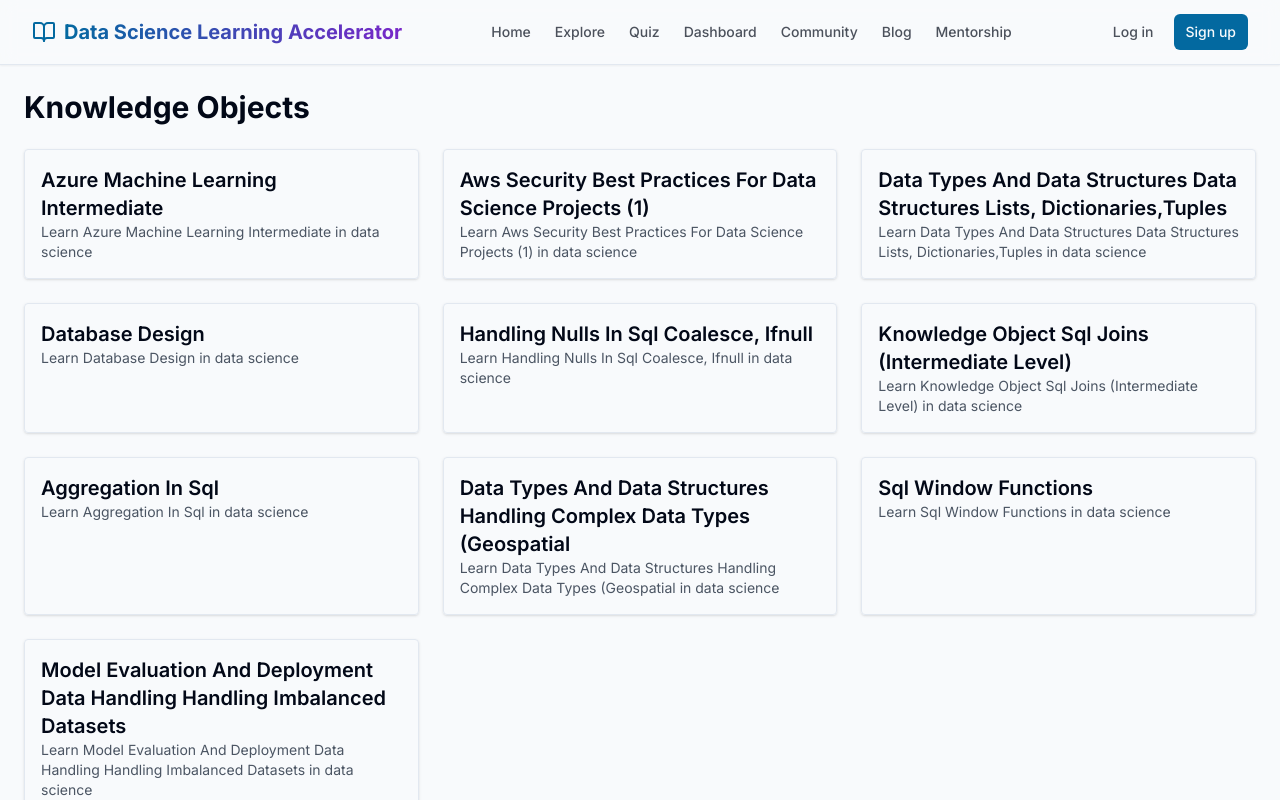
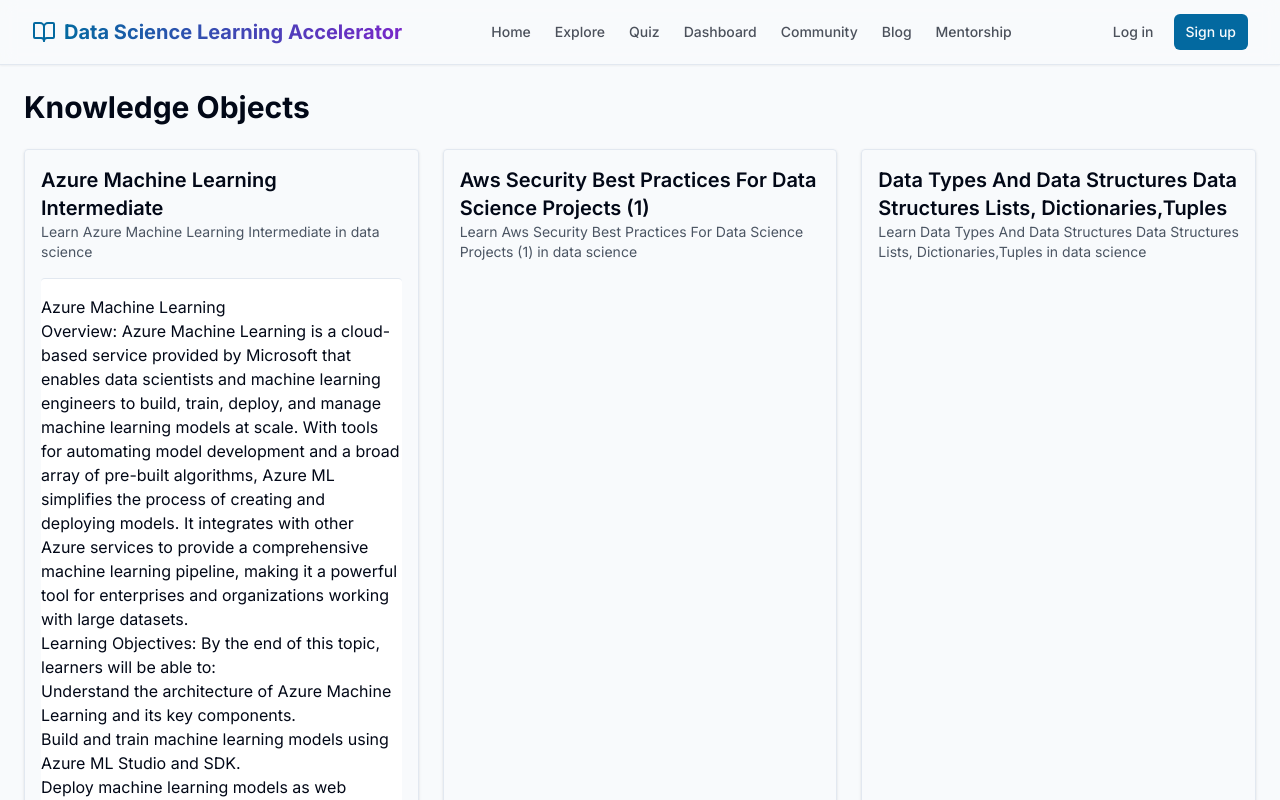
Before and after one commit to nimis2708/DSLA_Website1, a Next.js app: page /ko/1 in a window 1280 px wide. Both pictures are taken after a click on the element 221 px from the left and 214 px from the top of the page. Shown: the top 800 px of the page. Built offline with nearby package versions, Linux system fonts and the light colour scheme.

Commit message:
Update page.tsx

```diff
--- a/app/ko/[id]/page.tsx
+++ b/app/ko/[id]/page.tsx
@@ -3,7 +3,6 @@
 import React, { useEffect, useState } from "react";
 import Papa from "papaparse";
 
-// Define the structure of each Knowledge Object
 type KnowledgeObject = {
   id: string;
   title: string;
@@ -17,9 +16,8 @@ type KnowledgeObject = {
 
 export default function Page5() {
   const [data, setData] = useState<KnowledgeObject[]>([]);
-  const [selectedTile, setSelectedTile] = useState<KnowledgeObject | null>(null);
+  const [selectedTileId, setSelectedTileId] = useState<string | null>(null);
 
-  // Load and parse CSV on component mount
   useEffect(() => {
     fetch("/knowledge_objects.csv")
       .then((response) => response.text())
@@ -38,33 +36,33 @@ export default function Page5() {
     <div className="p-6 max-w-7xl mx-auto">
       <h1 className="text-3xl font-bold mb-6">Knowledge Objects</h1>
 
-      {/* Grid of KO Tiles */}
       <div className="grid grid-cols-1 sm:grid-cols-2 lg:grid-cols-3 gap-6">
-        {data.map((tile) => (
+        {data.map((tile) => {
+          const isSelected = tile.id === selectedTileId;
+
+          return (
             <div
               key={tile.id}
-            onClick={() => setSelectedTile(tile)}
-            className="cursor-pointer p-4 border rounded shadow hover:bg-gray-100 transition"
+              className="p-4 border rounded shadow hover:bg-gray-100 transition cursor-pointer"
+              onClick={() =>
+                setSelectedTileId(isSelected ? null : tile.id)
+              }
             >
               <h2 className="text-xl font-semibold">{tile.title}</h2>
               <p className="text-sm text-gray-600">{tile.overview}</p>
-          </div>
-        ))}
-      </div>
 
-      {/* Selected Tile Detail View */}
-      {selectedTile && (
-        <div className="mt-10 p-6 border rounded bg-white shadow-md">
-          <h2 className="text-2xl font-bold mb-2">{selectedTile.title}</h2>
-          <p className="text-gray-700 mb-4">{selectedTile.overview}</p>
-
-          {/* Rich HTML Content from CSV */}
+              {isSelected && (
+                <div className="mt-4 bg-white rounded border-t pt-4">
                   <div
                     className="prose prose-sm sm:prose lg:prose-lg max-w-none"
-            dangerouslySetInnerHTML={{ __html: selectedTile.content }}
+                    dangerouslySetInnerHTML={{ __html: tile.content }}
                   />
                 </div>
               )}
             </div>
           );
+        })}
+      </div>
+    </div>
+  );
 }
```
Lines whose indentation alone changed are shown as unchanged.
